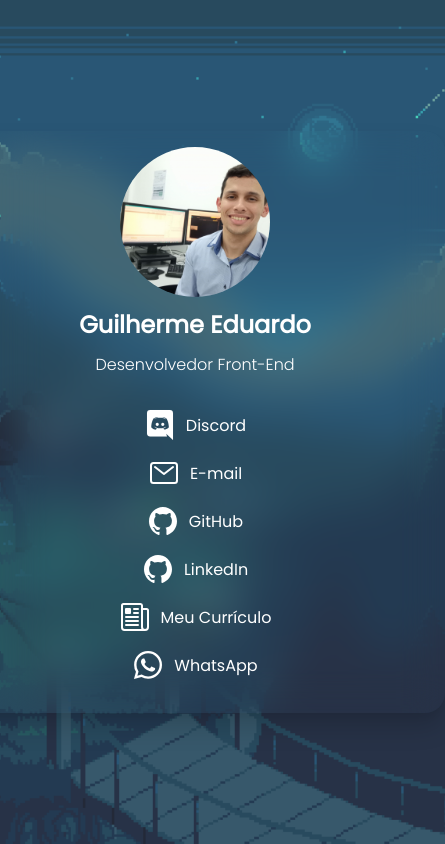
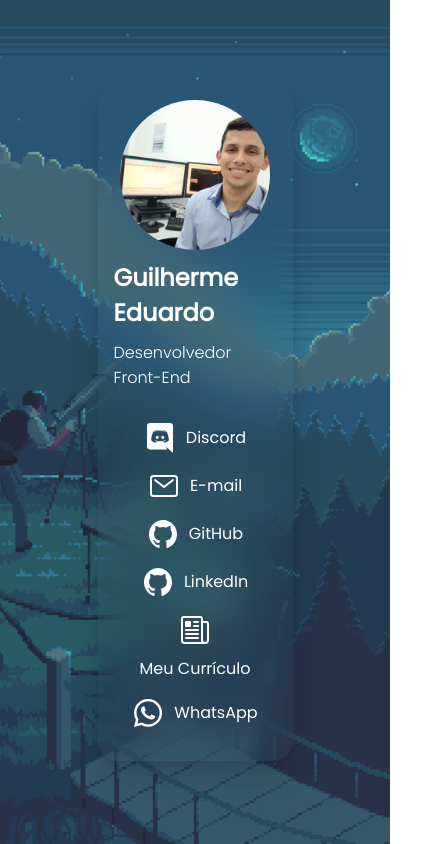
Before and after one commit to GuilhermeEduardo23/Link_Tree, a plain HTML site: page index.html in a window 390 px wide. Shown: the whole page, 445 px wide, since content can reach past the window. Drawn offline with nearby package versions, Linux system fonts and the light colour scheme.

Commit message:
Correção na visualização em mobile

```diff
--- a/assets/styles/scss/section.scss
+++ b/assets/styles/scss/section.scss
@@ -11,7 +11,7 @@
 .principal {
     @extend .alinhamento;
     width: 50vw;
-    min-width: 500px;
+    //min-width: 500px;
     background: transparent;
     backdrop-filter: blur(20px);
     -webkit-backdrop-filter: blur(20px);
--- a/scripts/main.js
+++ b/scripts/main.js
@@ -0,0 +1 @@
+//document.getEme
```
Also changed, not shown: assets/styles/css/style.css, 1 other file.
